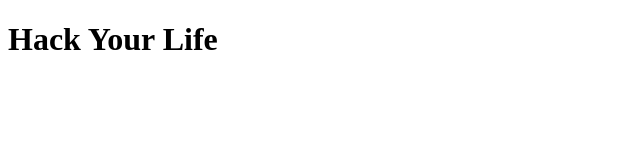
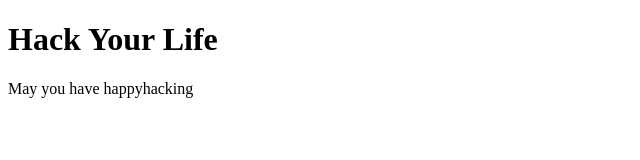
Before and after one commit to yeon123456789/git-practice, a plain HTML site: page index.html in a window 1280 px wide. Shown: the whole page, without its empty margins (0-640 px from the left). Drawn offline with Linux system fonts and the light colour scheme.

Commit message:
practice ignore

```diff
--- a/index.html
+++ b/index.html
@@ -8,5 +8,8 @@
 </head>
 <body>
     <h1>Hack Your Life</h1>
+    <p>
+        May you have happyhacking
+    </p>
 </body>
 </html>
```
Also changed, not shown: 2 other files.
